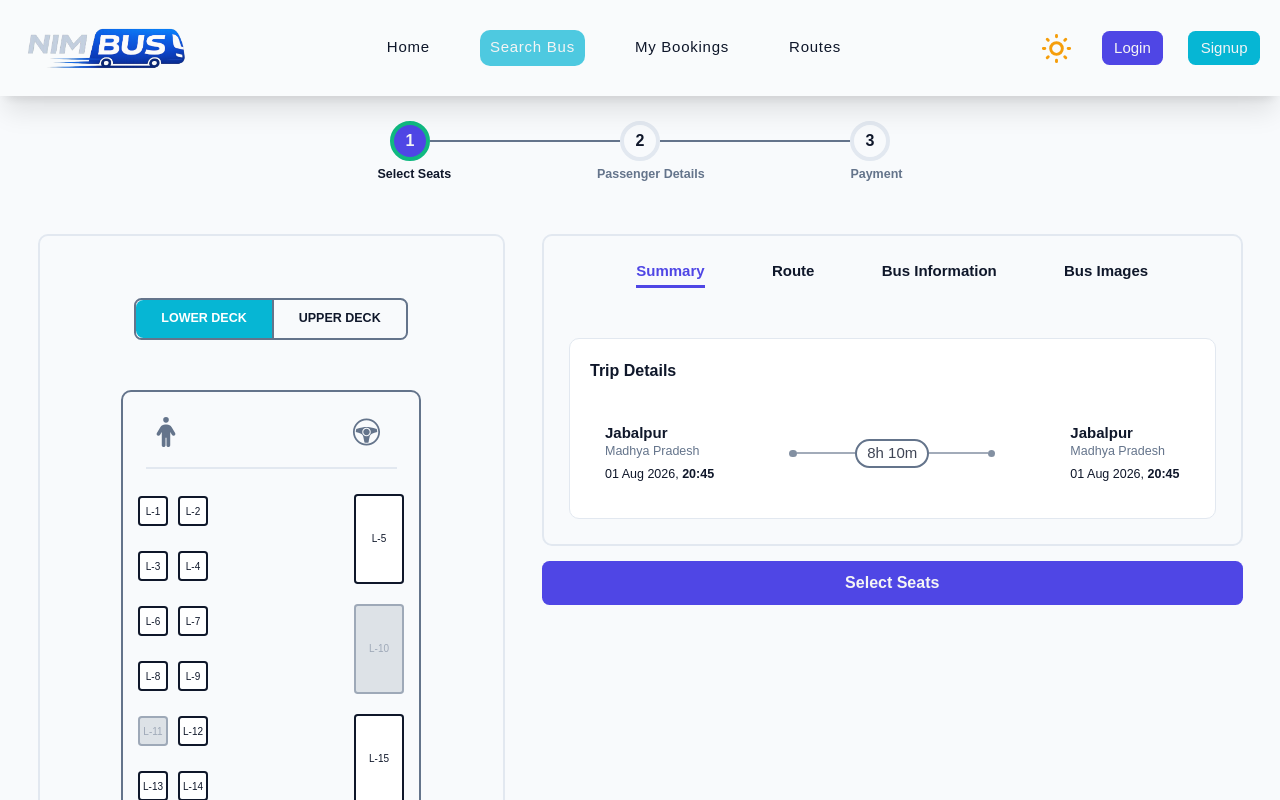
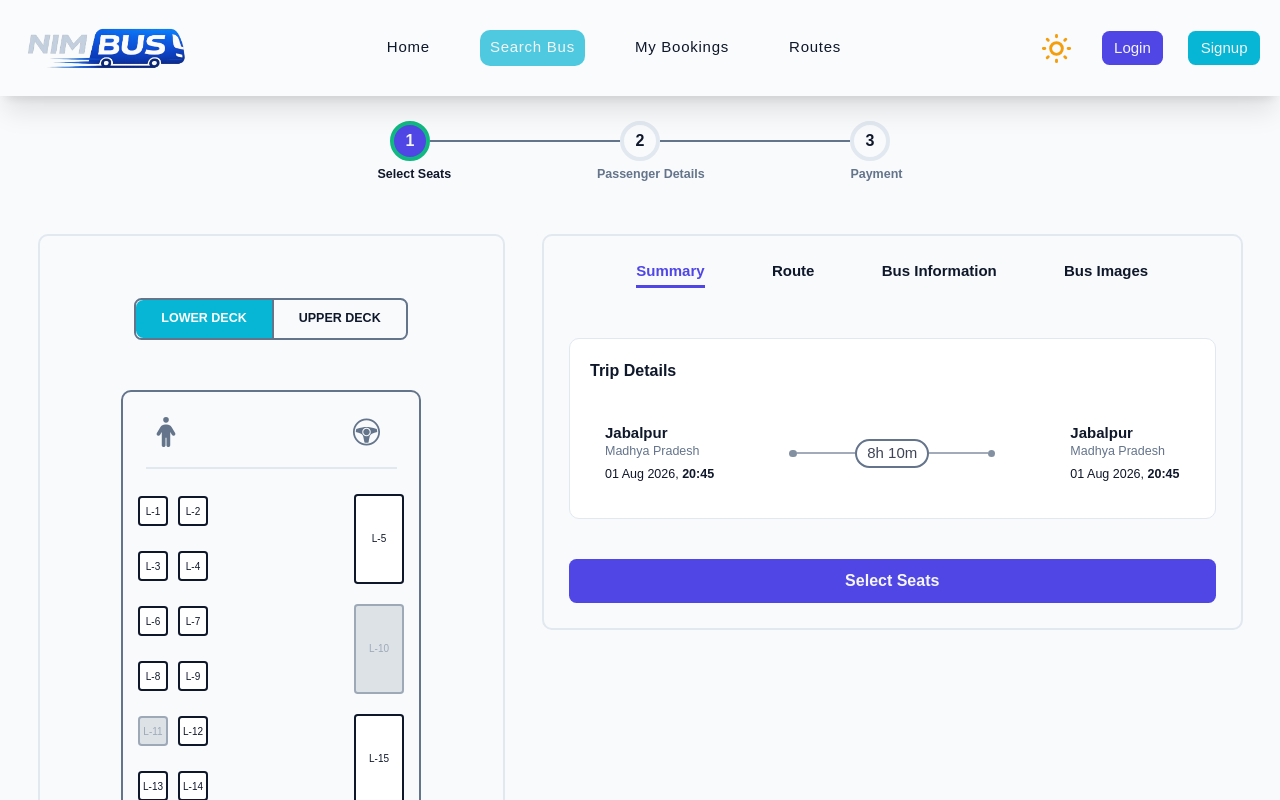
Before and after one commit to sudeshJha/bus-ticket-booking-system, a React (Vite) app: page /search_bus/1 in a window 1280 px wide. Shown: the top 800 px of the page. Built offline with nearby package versions, Linux system fonts and the light colour scheme.

Commit message:
booking progress context

```diff
--- /dev/null
+++ b/src/context/BookingProgressContext.jsx
@@ -0,0 +1,42 @@
+import React, { createContext, useContext, useState } from "react";
+
+const BookingProgressContext = createContext();
+
+const MAX_PROGRESS = 3;
+const MIN_PROGRESS = 1;
+
+function BookingProgressProvider({ children }) {
+  const [progress, setProgress] = useState(1);
+
+  const nextProgress = () => {
+    if (progress < MAX_PROGRESS) {
+      setProgress((p) => p + 1);
+    }
+  };
+
+  const prevProgress = () => {
+    if (progress > MIN_PROGRESS) {
+      setProgress((p) => p - 1);
+    }
+  };
+
+  const jumpProgress = (progressCount) => {
+    if (progressCount < progress) {
+      setProgress(progressCount);
+    }
+  };
+  return (
+    <BookingProgressContext.Provider
+      value={{ progress, nextProgress, prevProgress, jumpProgress }}
+    >
+      {children}
+    </BookingProgressContext.Provider>
+  );
+}
+
+const useBookingProgress = () => {
+  const context = useContext(BookingProgressContext);
+  return context;
+};
+
+export { BookingProgressProvider, useBookingProgress };
--- a/src/features/bus-booking/BookingProgress.jsx
+++ b/src/features/bus-booking/BookingProgress.jsx
@@ -1,5 +1,6 @@
 import React from "react";
 import ProgressStep from "./ProgressStep";
+import { useBookingProgress } from "../../context/BookingProgressContext";
 
 const steps = [
   { id: 1, name: "Select Seats" },
@@ -8,7 +9,7 @@ const steps = [
 ];
 
 const BookingProgress = ({ progressInfo }) => {
-  const { progress, nextProgress, prevProgress, jumpProgress } = progressInfo;
+  const { progress, jumpProgress } = useBookingProgress();
 
   return (
     <div className="mx-auto w-200 py-10">
@@ -30,7 +31,7 @@ const BookingProgress = ({ progressInfo }) => {
       <div className="w-210 mt-2 flex justify-between justify-self-center">
         {steps.map((step) => (
           <span
-            key={step.name}
+            key={step.id}
             className={`${step.id === progress ? "text-text-primary" : "text-text-secondary"} font-bold text-xl`}
           >
             {step.name}
--- a/src/features/bus-booking/BusBookingLayout.jsx
+++ b/src/features/bus-booking/BusBookingLayout.jsx
@@ -5,56 +5,21 @@ import PassengerDetailSection from "./PassengerDetailSection";
 import PaymentSection from "./PaymentSection";
 import BookingInformation from "./booking-information/BookingInformation";
 import Button from "../../components/util/Button";
+import { useBookingProgress } from "../../context/BookingProgressContext";
 
 const BusBookingLayout = () => {
-  const [progress, setProgress] = useState(1);
-
-  const nextProgress = () => {
-    if (progress < 3) {
-      setProgress((p) => p + 1);
-    }
-  };
-
-  const prevProgress = () => {
-    if (progress > 1) {
-      setProgress((p) => p - 1);
-    }
-  };
-
-  const jumpProgress = (progressCount) => {
-    if (progressCount < progress) {
-      setProgress(progressCount);
-    }
-  };
-
-  const progressInfo = {
-    progress,
-    nextProgress,
-    prevProgress,
-    jumpProgress,
-  };
-
+  const { progress } = useBookingProgress();
   return (
     <div>
-      <BookingProgress progressInfo={progressInfo} />
-      <div className="my-10 mx-15  grid grid-cols-[2fr_3fr] gap-15">
+      <BookingProgress />
+      <div className="mt-10 mx-15  grid grid-cols-[2fr_3fr] gap-15">
         <div className="p-10 border-2 border-border rounded-2xl bg-background">
           {progress === 1 && <BusLayoutSection />}
           {progress === 2 && <PassengerDetailSection />}
           {progress === 3 && <PaymentSection />}
         </div>
 
-        <div>
-          <BookingInformation />
-          <Button
-            className=""
-            onClick={nextProgress}
-            custom="bg-primary text-primary-anti w-full mt-6 py-4 mx-auto rounded-xl font-semibold hover:bg-primary-hover hover:-translate-y-1"
-          >
-            {progress === 1 && "Select Seats"}
-            {progress === 2 && "Continue to Payment"}
-          </Button>
-        </div>
+        <BookingInformation />
       </div>
     </div>
   );
--- a/src/features/bus-booking/booking-information/BookingInformation.jsx
+++ b/src/features/bus-booking/booking-information/BookingInformation.jsx
@@ -5,7 +5,7 @@ import BookingRoute from "./BookingRoute";
 import BookingBusInfo from "./BookingBusInfo";
 import BookingBusImages from "./BookingBusImages";
 
-const BookingInformation = ({ children }) => {
+const BookingInformation = () => {
   const [active, setActive] = useState(0);
 
   const selectTab = (id) => {
--- a/src/features/bus-booking/booking-information/BookingSummary.jsx
+++ b/src/features/bus-booking/booking-information/BookingSummary.jsx
@@ -1,12 +1,24 @@
 import React from "react";
 import TripDetails from "./TripDetails";
 import SelectedSeats from "./SelectedSeats";
+import Button from "../../../components/util/Button";
+import { useBookingProgress } from "../../../context/BookingProgressContext";
 
 const BookingSummary = () => {
+  const { progress, nextProgress } = useBookingProgress();
+
   return (
     <div className="flex flex-col gap-10">
       <TripDetails />
       <SelectedSeats />
+      <Button
+        className=""
+        onClick={nextProgress}
+        custom="bg-primary text-primary-anti w-full mt-6 py-4 mx-auto rounded-xl font-semibold hover:bg-primary-hover hover:-translate-y-1"
+      >
+        {progress === 1 && "Select Seats"}
+        {progress === 2 && "Continue to Payment"}
+      </Button>
     </div>
   );
 };
--- a/src/features/bus-booking/booking-information/SelectedSeats.jsx
+++ b/src/features/bus-booking/booking-information/SelectedSeats.jsx
@@ -1,5 +1,5 @@
 import React from "react";
-import { useSeatSelection } from "../../bus-layout/SeatSelectionContext";
+import { useSeatSelection } from "../../../context/SeatSelectionContext";
 
 const SelectedSeats = () => {
   const { selectedSeats } = useSeatSelection();
--- a/src/features/bus-layout/BusLayout.jsx
+++ b/src/features/bus-layout/BusLayout.jsx
@@ -5,7 +5,7 @@ import Icon from "../../components/util/Icon";
 import { getSeats } from "./seat_api";
 import SeaterLayout from "./SeaterLayout";
 import SleeperLayout from "./SleeperLayout";
-import { useSeatSelection } from "./SeatSelectionContext";
+import { useSeatSelection } from "../../context/SeatSelectionContext";
 
 const BusLayout = ({ data, deck }) => {
   const {
--- a/src/features/bus-layout/Seat.jsx
+++ b/src/features/bus-layout/Seat.jsx
@@ -1,5 +1,5 @@
 import React from "react";
-import { useSeatSelection } from "./SeatSelectionContext";
+import { useSeatSelection } from "../../context/SeatSelectionContext";
 
 const legends = [
   {
--- a/src/pages/BusBooking.jsx
+++ b/src/pages/BusBooking.jsx
@@ -1,12 +1,16 @@
 import React from "react";
 import BusBookingLayout from "../features/bus-booking/BusBookingLayout";
-import { SeatSelectionProvider } from "../features/bus-layout/SeatSelectionContext";
+import { SeatSelectionProvider } from "../context/SeatSelectionContext";
+import BookingProgress from "../features/bus-booking/BookingProgress";
+import { BookingProgressProvider } from "../context/BookingProgressContext";
 
 const BusBooking = () => {
   return (
-    <SeatSelectionProvider>
-      <BusBookingLayout />
-    </SeatSelectionProvider>
+    <BookingProgressProvider>
+      <SeatSelectionProvider>
+        <BusBookingLayout />
+      </SeatSelectionProvider>
+    </BookingProgressProvider>
   );
 };
 
```
Also changed, not shown: src/context/SeatSelectionContext.jsx (renamed from src/features/bus-layout/SeatSelectionContext.jsx).
